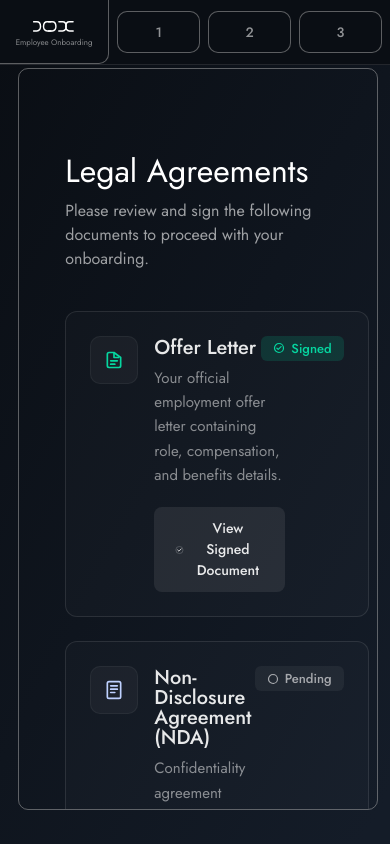
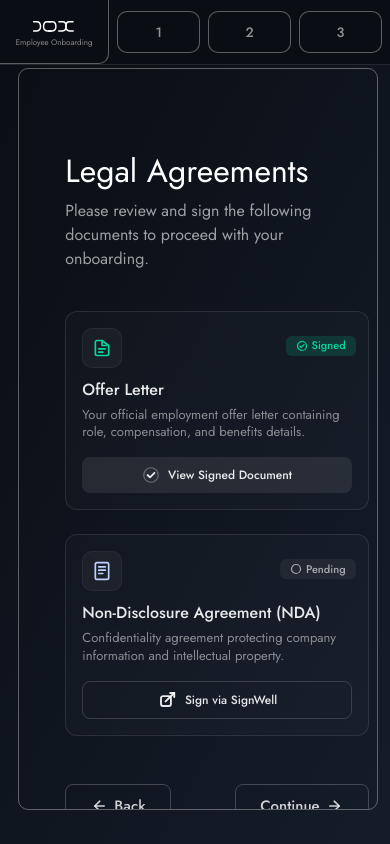
Before and after one commit to NoCapCode-tm/Dox, a React (Vite) app: page /legal-agreements in a window 390 px wide. Built offline with nearby package versions, Linux system fonts and the light colour scheme; a web font is replaced by a local one.

Commit message:
style(LegalApproval): make legal approval responsive for small device

```diff
--- a/src/pages/LegalAgreements.jsx
+++ b/src/pages/LegalAgreements.jsx
@@ -180,12 +180,12 @@ const ForwardArrowIcon = () => (
 
 const AgreementCard = ({ title, description, status, actionLabel, onAction, icon, signed = false }) => (
     <div
-        className="relative rounded-xl p-6 border border-white/10"
+        className="relative rounded-xl border border-white/10 p-4 sm:p-6"
         style={{
             background: 'rgba(255, 255, 255, 0.02)'
         }}
     >
-        <div className="absolute top-6 right-6 px-3 py-1.5 rounded-md text-[13px] font-medium leading-none inline-flex items-center gap-1.5" style={{
+        <div className="absolute top-6 right-3 sm:top-6 sm:right-6 px-2.5 py-1 rounded-md text-[11px] sm:text-[13px] font-medium leading-none inline-flex items-center gap-1" style={{
             background: signed ? 'rgba(6, 214, 160, 0.15)' : 'rgba(255,255,255,0.05)',
             color: signed ? '#06D6A0' : 'rgba(255,255,255,0.6)',
         }}>
@@ -193,18 +193,18 @@ const AgreementCard = ({ title, description, status, actionLabel, onAction, icon
             {status}
         </div>
 
-        <div className="flex items-start gap-4 pr-28">
-            <div className="w-12 h-12 rounded-[10px] bg-white/4 border border-white/5 flex items-center justify-center shrink-0">
+        <div className="flex flex-col items-start gap-3 pr-0 sm:flex-row sm:gap-4 sm:pr-28">
+            <div className="w-10 h-10 sm:w-12 sm:h-12 rounded-[10px] bg-white/4 border border-white/5 flex items-center justify-center shrink-0">
                 {icon}
             </div>
-            <div className="pt-0.5">
-                <h3 className="text-[20px] font-medium text-white/90 leading-none">{title}</h3>
-                <p className="mt-2 text-[15px] text-white/50 leading-relaxed">{description}</p>
+            <div className="pt-0 sm:pt-0.5 w-full">
+                <h3 className="text-[16px] sm:text-[20px] font-medium text-white/90 leading-tight">{title}</h3>
+                <p className="mt-1.5 text-[13px] sm:mt-2 sm:text-[15px] text-white/50 leading-snug sm:leading-relaxed">{description}</p>
 
                 <button
                     type="button"
                     onClick={onAction}
-                    className="mt-5 px-5 py-2.5 rounded-lg text-[14px] font-medium transition-colors inline-flex items-center gap-2"
+                    className="mt-4 w-full justify-center px-4 py-2 rounded-lg text-[12px] sm:mt-5 sm:w-auto sm:px-5 sm:py-2.5 sm:text-[14px] font-medium transition-colors inline-flex items-center gap-2"
                     style={{
                         background: signed ? 'rgba(255,255,255,0.08)' : 'transparent',
                         border: signed ? '1px solid transparent' : '1px solid rgba(255,255,255,0.15)',
```
